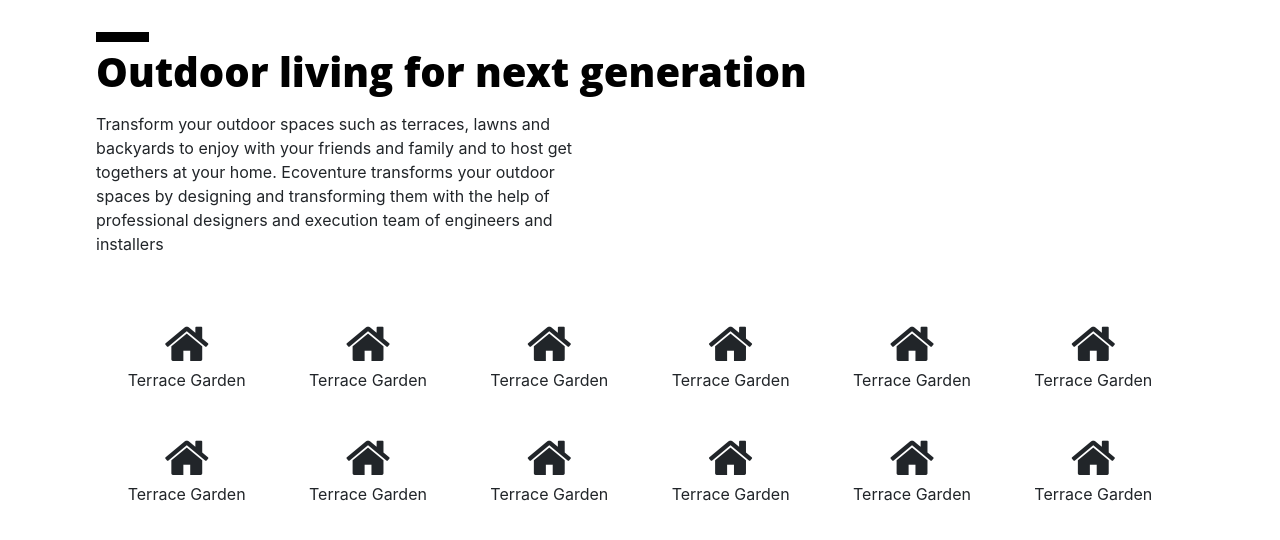
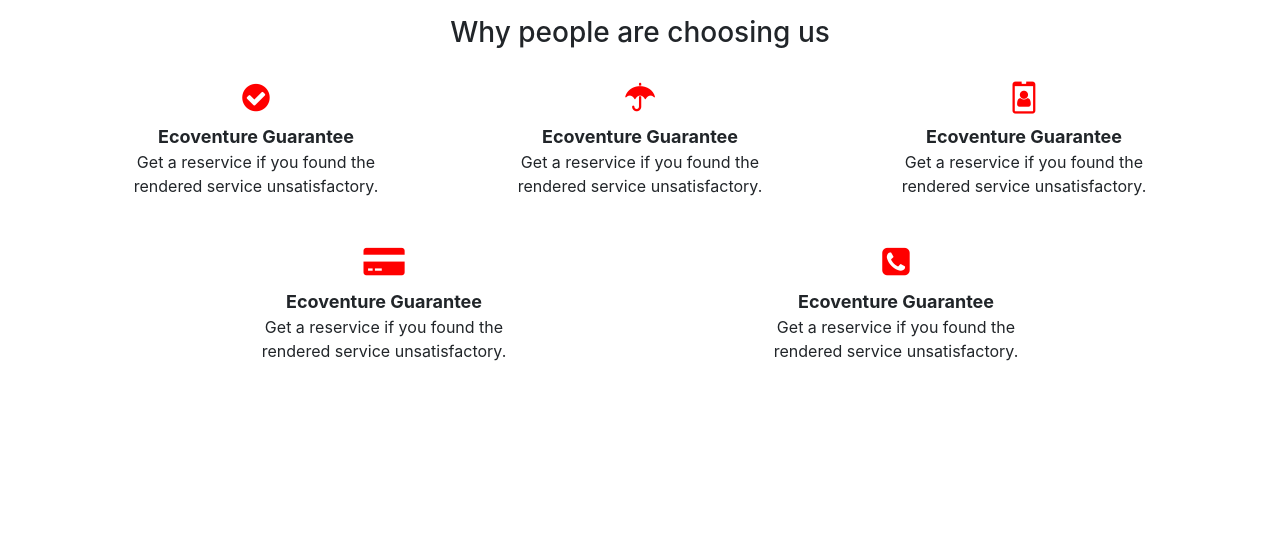
Before and after one commit to Anubhav2907/Ecoventures, a React (Create React App) app in the folder client/: page / in a window 1280 px wide. Shown: the top 540 px of the page. Built offline with nearby package versions, Linux system fonts and the light colour scheme.

Commit message:
choosing us section done

```diff
--- a/client/src/App.js
+++ b/client/src/App.js
@@ -1,10 +1,12 @@
 import React from "react";
-import Services from "./components/top";
-
+// import Services from "./components/Services";
+// import GetATour from "./components/GetATour";
+// import Top from "./components/top";
+import Choose from "./components/Choose";
 function App() {
   return (
     <div>
-      <Services></Services>
+      <Choose></Choose>
     </div>
   );
 }
--- /dev/null
+++ b/client/src/components/Choose.css
@@ -0,0 +1,29 @@
+.choose-heading{
+    margin-bottom:0;
+    font-size:18px;
+    font-weight:bold;
+}
+.icon_container{
+    display: flex;
+    flex-direction: column;
+    text-align: center;
+    max-width: 20%;
+}
+.top-container{
+    display: flex;
+    justify-content: space-evenly;
+}
+.second-container{
+    display: flex;
+    justify-content: space-evenly;
+    margin-top: 2em;
+}
+.fa{
+    font-size: 2em;
+    margin-bottom: 0.3em;
+}
+.top-text{
+    text-align: center;
+    margin: 2em 0;
+    margin-top: 1em;
+}
--- /dev/null
+++ b/client/src/components/Choose.js
@@ -0,0 +1,92 @@
+import React from "react";
+import "./Choose.css";
+function Choose() {
+  return (
+    <div>
+      <div className="top-text">
+        <h3>Why people are choosing us</h3>
+      </div>
+      <div className="top-container">
+        <div className="icon_container">
+          <div>
+            <i
+              class="fa fa-check-circle"
+              style={{ color: "red" }}
+              aria-hidden="true"
+            ></i>
+          </div>
+          <div>
+            <p className="choose-heading">Ecoventure Guarantee</p>
+            <p className="choose-text">
+              Get a reservice if you found the rendered service unsatisfactory.
+            </p>
+          </div>
+        </div>
+        <div className="icon_container">
+          <div>
+            <i
+              class="fa fa-umbrella"
+              style={{ color: "red" }}
+              aria-hidden="true"
+            ></i>
+          </div>
+          <div>
+            <p className="choose-heading">Ecoventure Guarantee</p>
+            <p>
+              Get a reservice if you found the rendered service unsatisfactory.
+            </p>
+          </div>
+        </div>
+        <div className="icon_container">
+          <div>
+            <i
+              class="fa fa-id-badge"
+              style={{ color: "red" }}
+              aria-hidden="true"
+            ></i>
+          </div>
+          <div>
+            <p className="choose-heading">Ecoventure Guarantee</p>
+            <p>
+              Get a reservice if you found the rendered service unsatisfactory.
+            </p>
+          </div>
+        </div>
+      </div>
+      <div className="second-container">
+        <div className="icon_container">
+          <div>
+            <i
+              class="fa fa-credit-card-alt"
+              style={{ color: "red" }}
+              aria-hidden="true"
+            ></i>
+          </div>
+          <div>
+            <p className="choose-heading">Ecoventure Guarantee</p>
+            <p>
+              Get a reservice if you found the rendered service unsatisfactory.
+            </p>
+          </div>
+        </div>
+        <div className="icon_container">
+          <div>
+            <i
+              class="fa fa-phone-square"
+              style={{ color: "red" }}
+              aria-hidden="true"
+            ></i>
+          </div>
+          <div>
+            <p className="choose-heading">Ecoventure Guarantee</p>
+            <p>
+              Get a reservice if you found the rendered service unsatisfactory.
+            </p>
+          </div>
+        </div>
+      </div>
+    </div>
+  );
+}
+
+export default Choose;
--- a/client/src/components/top.css
+++ b/client/src/components/top.css
@@ -1,19 +1,19 @@
 
 .container1 {
-    padding:2em 6em !important;
+    padding:2em 3em !important;
 }
 
-.getATour {
+.top {
     width: 100% !important;
     /* margin-left: 2.1em; */
 }
-.colorLine {
+.topLine {
     width: 53px;
     height: 10px;
     background-color: rgb(0, 0, 0);
 }
 
-.gettext {
+.topText {
     font-size: 2.5em;
     font-weight: 1000;
     color: rgb(0, 0, 0);
--- a/client/src/components/top.js
+++ b/client/src/components/top.js
@@ -4,9 +4,9 @@ import "./top.css";
 function Services() {
   return (
     <div className="container1">
-      <div className="getATour">
-        <div className="colorLine"></div>
-        <p className="gettext">Outdoor living for next generation</p>
+      <div className="top">
+        <div className="topLine"></div>
+        <p className="topText">Outdoor living for next generation</p>
         <div className="getcontent">
           <p className="intro">
             Transform your outdoor spaces such as terraces, lawns and backyards
```
